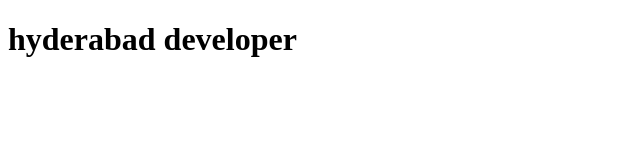
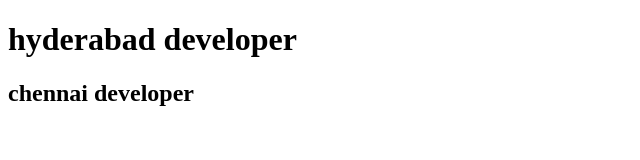
Before and after one commit to vishnu-valleti/clone, a plain HTML site: page index.html in a window 1280 px wide. Shown: the whole page, without its empty margins (0-640 px from the left). Drawn offline with Linux system fonts and the light colour scheme.

Commit message:
chennai dev

```diff
--- a/index.html
+++ b/index.html
@@ -9,6 +9,7 @@
 
 <body>
     <h1>hyderabad developer</h1>
+    <h2>chennai developer</h2>
 </body>
 
 </html>
```
